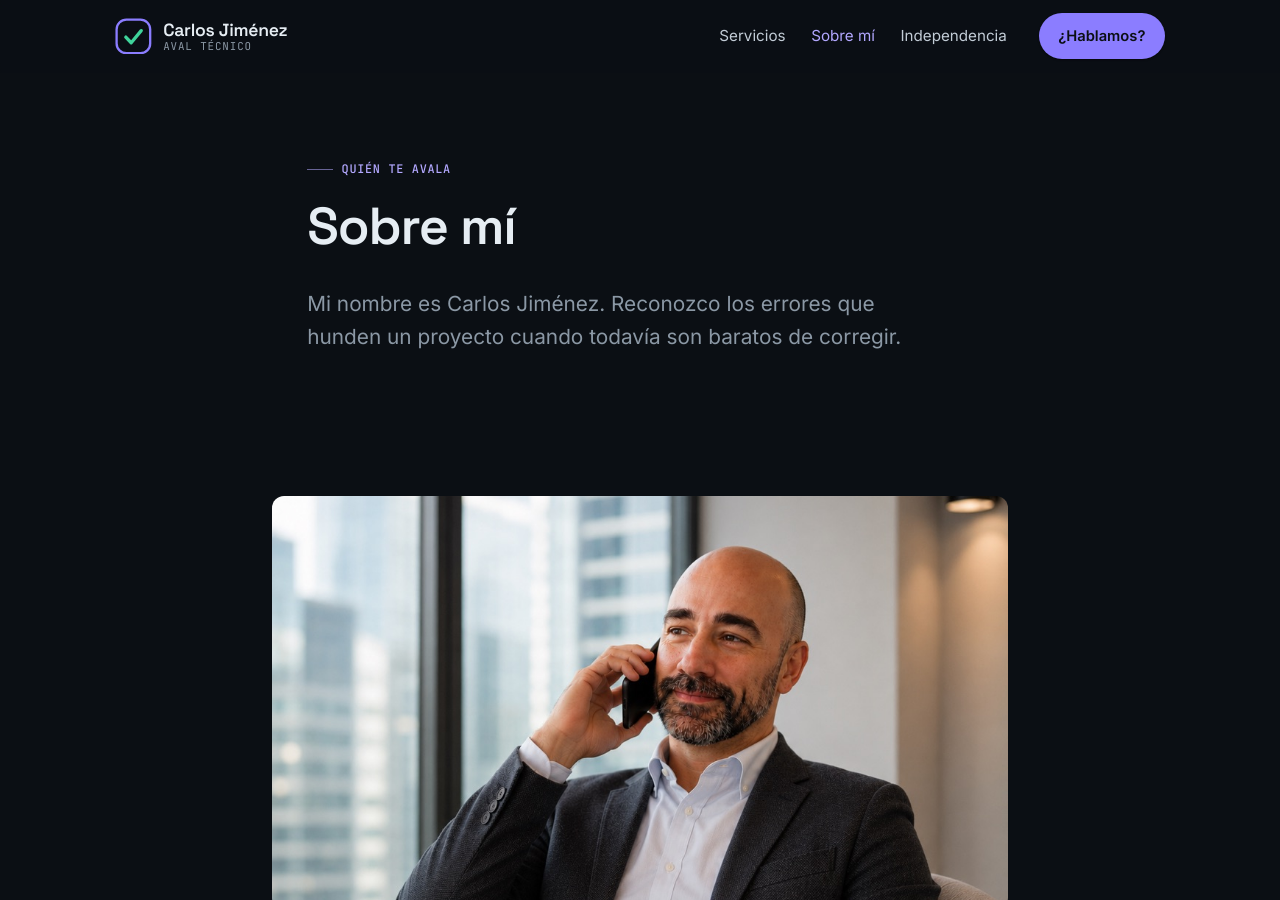
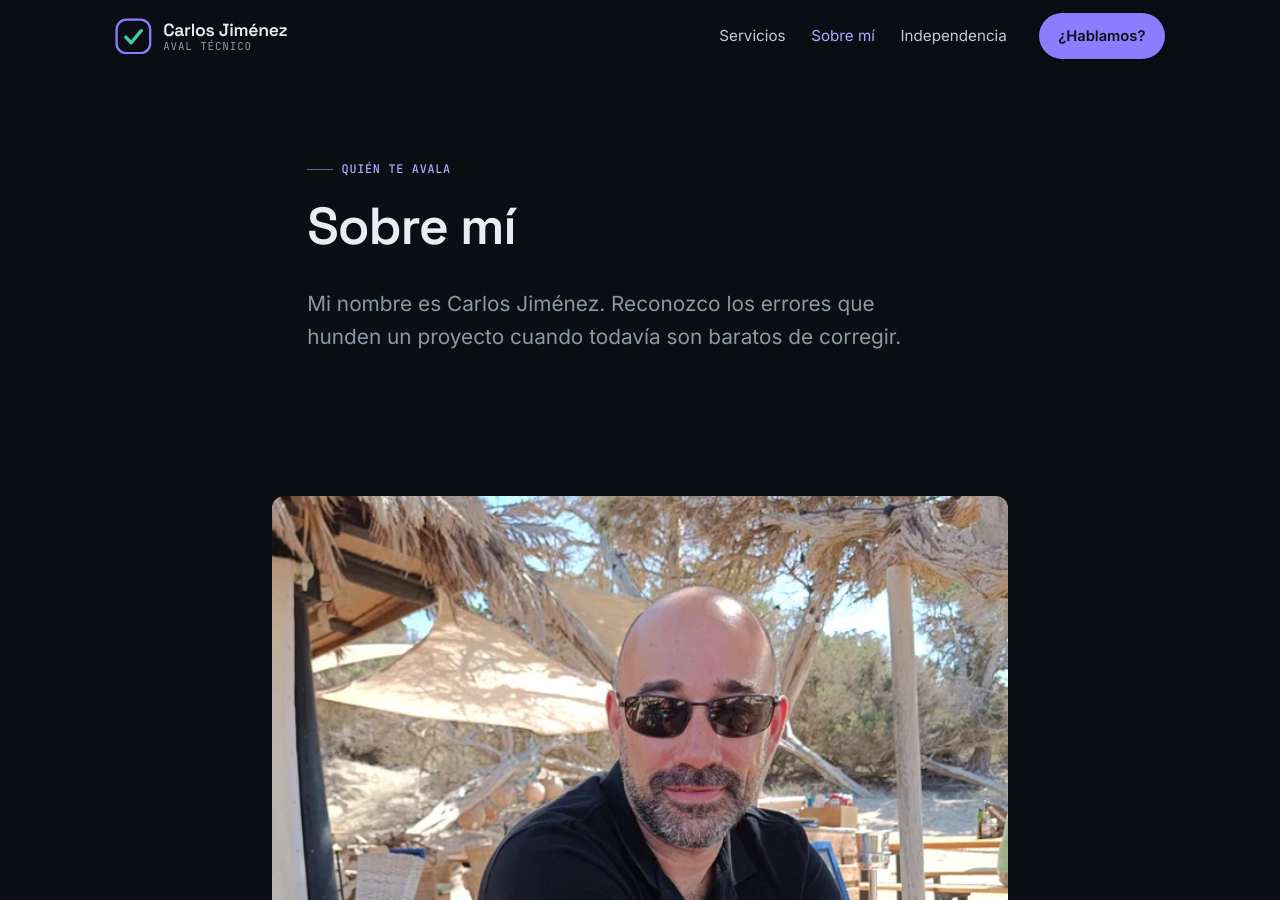
Before and after one commit to Kibarai/AvalTecnico, a Jekyll site: the page built from sobre-mi.md, in a window 1280 px wide and 900 px high. Built offline with Jekyll 4.4.1, drawn with Linux system fonts in a browser that asks for light colours.

Commit message:
Update sobre-mi.md (via Pages CMS)

```diff
--- a/sobre-mi.md
+++ b/sobre-mi.md
@@ -3,13 +3,12 @@ title: Sobre mí
 eyebrow: Quién te avala
 intro: Mi nombre es Carlos Jiménez. Reconozco los errores que hunden un proyecto
   cuando todavía son baratos de corregir.
-foto: /assets/img/carlos-jimenez-trabajando.jpg
+foto: /assets/img/i3610512858.webp
 foto_alt: Carlos Jiménez durante una llamada de trabajo
 cta_final:
   eyebrow: Hablemos
   title: ¿Quieres saber si puedo ayudarte?
   text: Media hora de conversación y una respuesta honesta.
-  button_label: ""
   button_url: /contacto/
 ---
 {% include foto.html src=page.foto alt=page.foto_alt ratio="16-9" class="foto-16-9" %}
```
